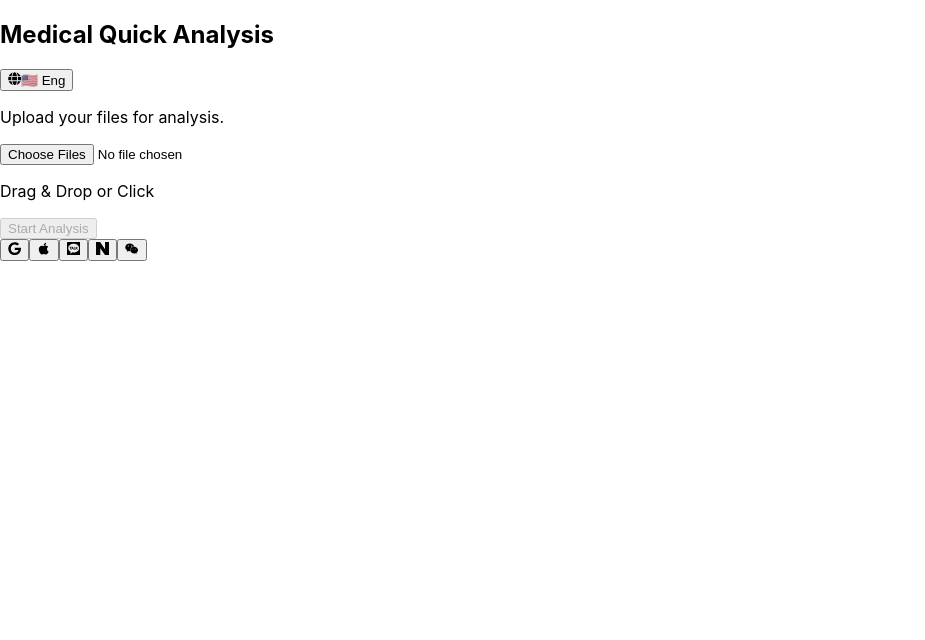
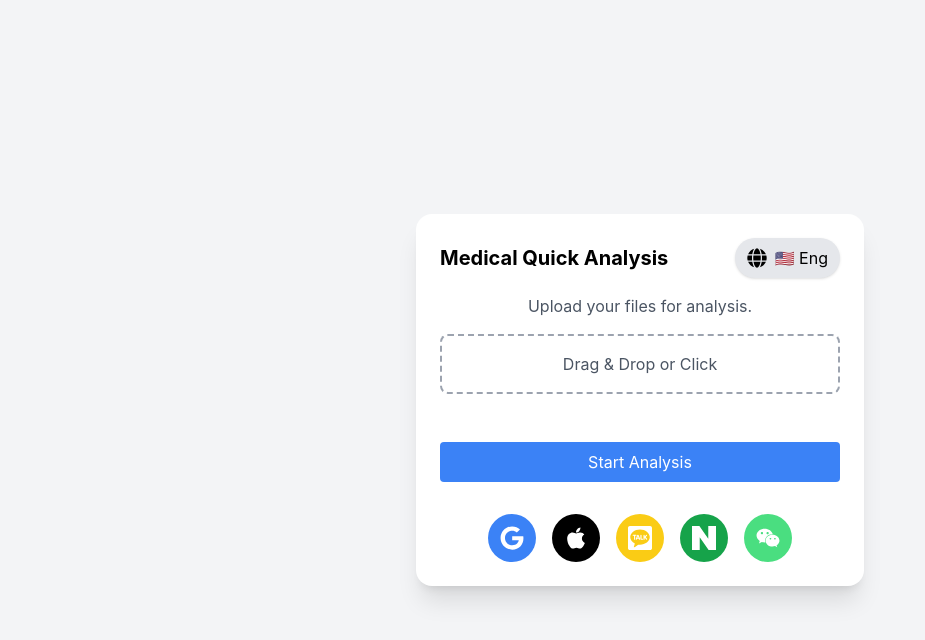
Before and after one commit to yhc0788/Medical_Ai, a React (Create React App) app: page / in a window 1280 px wide. Shown: the top 640 px of the page, without its empty margins (0-925 px from the left). Built offline with nearby package versions, Linux system fonts and the light colour scheme.

Commit message:
Fix Tailwind config and update project

```diff
--- /dev/null
+++ b/postcss.config.js
@@ -0,0 +1,6 @@
+module.exports = {
+    plugins: {
+      tailwindcss: {},
+      autoprefixer: {},
+    },
+  }
--- a/src/index.css
+++ b/src/index.css
@@ -1,3 +1,7 @@
+@tailwind base;
+@tailwind components;
+@tailwind utilities;
+
 body {
   margin: 0;
   font-family: -apple-system, BlinkMacSystemFont, 'Segoe UI', 'Roboto', 'Oxygen',
--- /dev/null
+++ b/tailwind.config.js
@@ -0,0 +1,8 @@
+/** @type {import('tailwindcss').Config} */
+module.exports = {
+    content: ["./src/**/*.{js,jsx,ts,tsx}"],
+    theme: {
+      extend: {},
+    },
+    plugins: [],
+  }
```
Also changed, not shown: package.json (+9 -3 lines), 1 other file (tests, documents, lock files or other folders).
